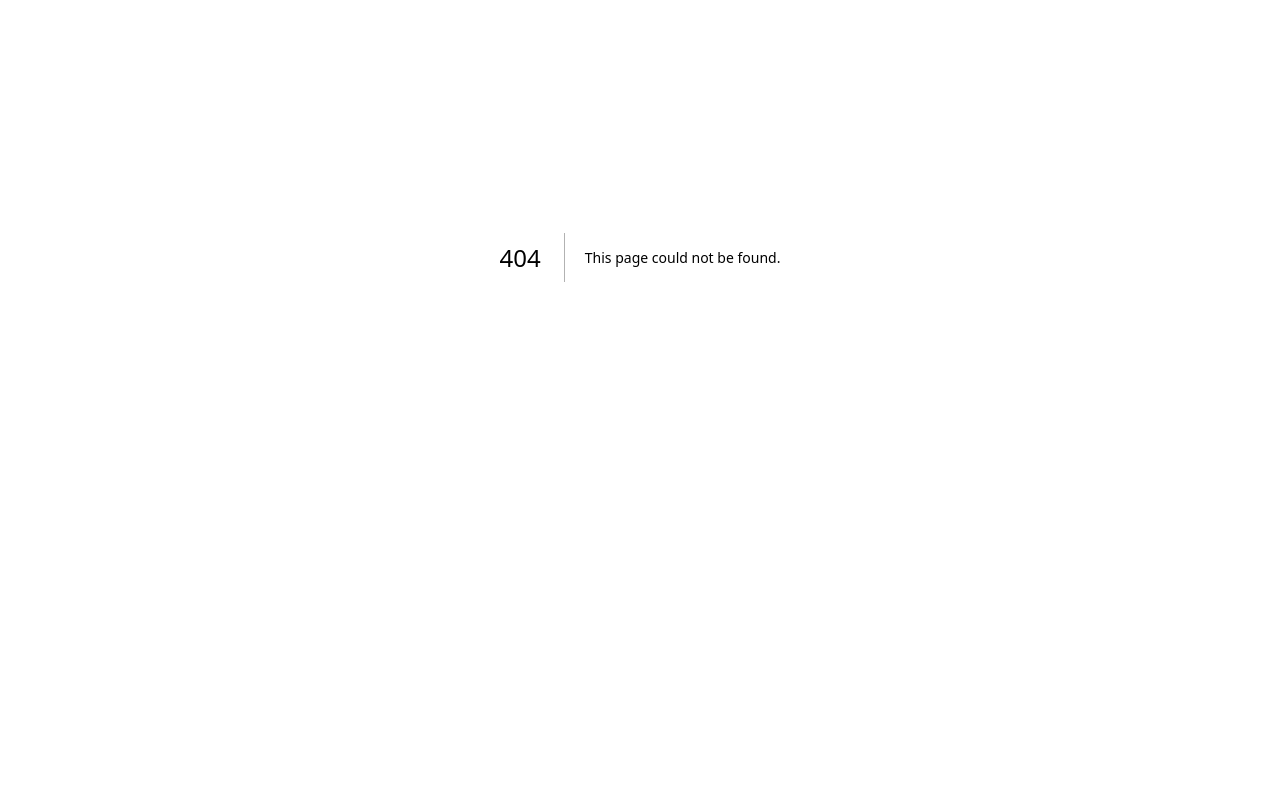
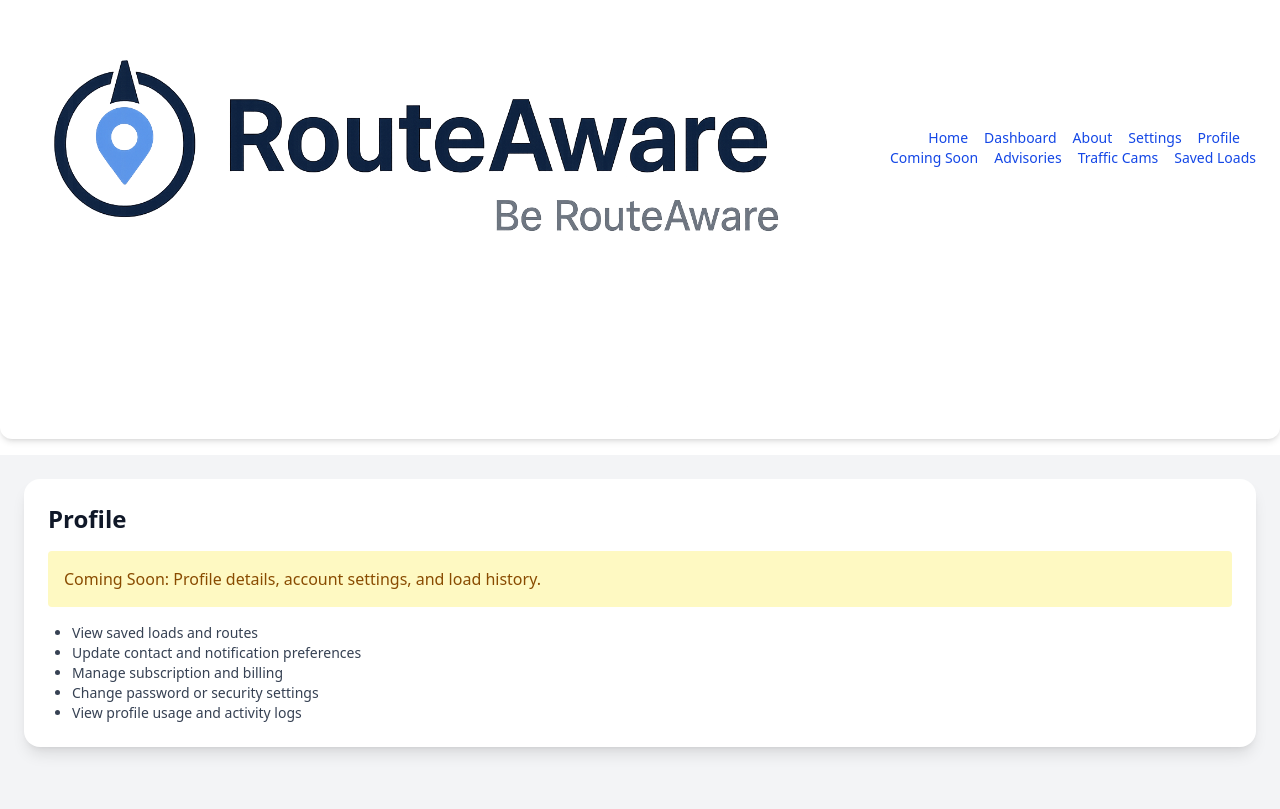
Before and after one commit to RouteAware/routeaware-v1, a Next.js app: page /profile in a window 1280 px wide. Before the commit this address had no page. Shown: the part 143-952 px from the top of the page. Before the commit the page ends 800 px from the top, so only its background shows below. Built offline with nearby package versions, Linux system fonts and the light colour scheme.

Commit message:
Add all new pages and layout cleanup

```diff
--- /dev/null
+++ b/app/about-us/page.tsx
@@ -0,0 +1,10 @@
+export default function Page() {
+  return (
+    <div className="p-6">
+      <h1 className="text-2xl font-bold mb-4">[Page Title]</h1>
+      <div className="bg-yellow-100 text-yellow-800 px-4 py-2 rounded">
+        🚧 Coming Soon: This page will include features like [list features here]
+      </div>
+    </div>
+  );
+}
--- /dev/null
+++ b/app/all-active-advisories/page.tsx
@@ -0,0 +1,22 @@
+'use client';
+
+import React from 'react';
+
+const AllActiveAdvisories = () => {
+  return (
+    <div className="bg-white rounded-2xl shadow-lg p-6">
+      <h1 className="text-2xl font-bold mb-4">All Active Advisories</h1>
+      <div className="bg-yellow-100 text-yellow-800 p-4 rounded-lg mb-4">
+        🚧 This page is under construction. 🚧
+      </div>
+      <ul className="list-disc list-inside text-sm text-gray-700">
+        <li>View all current weather advisories in North America</li>
+        <li>Filter by type (e.g. wind, snow, flooding)</li>
+        <li>See advisory source links and effective timeframes</li>
+        <li>Sort by severity or distance from your saved routes</li>
+      </ul>
+    </div>
+  );
+};
+
+export default AllActiveAdvisories;
--- /dev/null
+++ b/app/all-available-traffic-cams/page.tsx
@@ -0,0 +1,23 @@
+'use client';
+
+import React from 'react';
+
+export default function AllAvailableTrafficCams() {
+  return (
+    <div className="bg-white shadow-lg rounded-2xl p-6">
+      <h1 className="text-2xl font-bold mb-4 text-blue-700">
+        All Available Traffic Cams
+      </h1>
+      <div className="bg-yellow-100 text-yellow-900 p-4 rounded-lg border border-yellow-300 mb-6">
+        🚧 This page is under construction. Check back soon for live traffic cam views and regional snapshots across North America.
+      </div>
+      <ul className="list-disc list-inside text-gray-800 space-y-2">
+        <li>Browse traffic cams by state, city, or interstate corridor</li>
+        <li>Live snapshots and refresh timers for each camera</li>
+        <li>Favorites system to quickly access key locations</li>
+        <li>Overlay camera feeds on your planned route</li>
+        <li>Get alerts when nearby cams detect extreme weather</li>
+      </ul>
+    </div>
+  );
+}
--- /dev/null
+++ b/app/coming-soon/page.tsx
@@ -0,0 +1,22 @@
+'use client';
+
+import React from 'react';
+
+const ComingSoonPage = () => {
+  return (
+    <div className="bg-white shadow-lg rounded-2xl p-6">
+      <h1 className="text-3xl font-bold mb-4 text-center text-blue-700">🚧 Coming Soon</h1>
+      <p className="text-center text-gray-700 mb-6">
+        This page is under construction. Here's what's coming:
+      </p>
+      <ul className="list-disc list-inside text-gray-800">
+        <li>Real-time feature updates</li>
+        <li>Dynamic routing enhancements</li>
+        <li>User-customized alerts</li>
+        <li>Expanded carrier insights</li>
+      </ul>
+    </div>
+  );
+};
+
+export default ComingSoonPage;
--- a/app/components/Header.tsx
+++ b/app/components/Header.tsx
@@ -2,17 +2,34 @@
 
 import React from 'react';
 import Image from 'next/image';
+import Link from 'next/link';
 
 const Header = () => {
   return (
     <header className="w-full bg-white shadow-md px-6 py-2 mb-4 flex flex-col md:flex-row md:items-center md:justify-between rounded-b-xl">
-      <Image
-        src="/logo.png"
-        alt="RouteAware Logo"
-        width={120}   // ⬅️ Adjusted from 200 to 120
-        height={40}
-        className="h-auto w-auto"
-      />
+      {/* Logo linked to home */}
+      <Link href="/" passHref>
+        <Image
+          src="/logo.png"
+          alt="RouteAware Logo"
+          width={120}
+          height={40}
+          className="h-auto w-auto cursor-pointer"
+        />
+      </Link>
+
+      {/* Nav Links */}
+      <nav className="mt-2 md:mt-0 space-x-4 text-sm text-blue-700 font-medium flex flex-wrap justify-start md:justify-end">
+        <Link href="/">Home</Link>
+        <Link href="/dashboard">Dashboard</Link>
+        <Link href="/about-us">About</Link>
+        <Link href="/settings">Settings</Link>
+        <Link href="/profile">Profile</Link>
+        <Link href="/coming-soon">Coming Soon</Link>
+        <Link href="/all-active-advisories">Advisories</Link>
+        <Link href="/all-available-traffic-cams">Traffic Cams</Link>
+        <Link href="/saved-loads">Saved Loads</Link>
+      </nav>
     </header>
   );
 };
--- /dev/null
+++ b/app/dashboard/page.tsx
@@ -0,0 +1,20 @@
+'use client';
+
+export default function DashboardPage() {
+  return (
+    <main className="min-h-screen bg-gray-100 text-gray-900 p-6">
+      <div className="bg-white shadow-lg rounded-2xl p-6">
+        <h1 className="text-3xl font-bold mb-4">Dashboard</h1>
+        <div className="bg-yellow-100 border-l-4 border-yellow-500 text-yellow-700 p-4 mb-4 rounded">
+          🚧 This page is under construction — Coming Soon!
+        </div>
+        <ul className="list-disc pl-6 text-gray-700">
+          <li>Quick view of saved routes</li>
+          <li>Active advisories across saved lanes</li>
+          <li>Recent traffic cam alerts</li>
+          <li>Route planning shortcuts</li>
+        </ul>
+      </div>
+    </main>
+  );
+}
--- a/app/layout.tsx
+++ b/app/layout.tsx
@@ -1,22 +1,24 @@
 import './globals.css';
-import type { Metadata } from "next";
-import { Geist, Geist_Mono } from "next/font/google";
+import type { Metadata } from 'next';
+import { Geist, Geist_Mono } from 'next/font/google';
+import Header from './components/Header';
+import Footer from './components/Footer';
 
 const geistSans = Geist({
-  variable: "--font-geist-sans",
-  subsets: ["latin"],
+  variable: '--font-geist-sans',
+  subsets: ['latin'],
 });
 
 const geistMono = Geist_Mono({
-  variable: "--font-geist-mono",
-  subsets: ["latin"],
+  variable: '--font-geist-mono',
+  subsets: ['latin'],
 });
 
 export const metadata: Metadata = {
-  title: "RouteAware",
-  description: "Plan smarter routes with weather and traffic data",
+  title: 'RouteAware',
+  description: 'Plan smarter routes with weather and traffic data',
   icons: {
-    icon: "/favicon.ico", // ✅ favicon.ico in /public
+    icon: '/favicon.ico',
   },
 };
 
@@ -27,9 +29,12 @@ export default function RootLayout({
 }>) {
   return (
     <html lang="en">
-      {/* ✅ No custom <head /> so metadata gets injected */}
       <body className={`${geistSans.variable} ${geistMono.variable} antialiased`}>
-        {children}
+        <Header />
+        <main className="min-h-screen bg-gray-100 text-gray-900 p-6">
+          {children}
+        </main>
+        <Footer />
       </body>
     </html>
   );
--- a/app/page.tsx
+++ b/app/page.tsx
@@ -2,8 +2,6 @@
 
 import React, { useState } from 'react';
 import Map from './components/Map';
-import Header from './components/Header';
-import Footer from './components/Footer';
 
 export default function Home() {
   const [origin, setOrigin] = useState('');
@@ -28,10 +26,6 @@ export default function Home() {
   };
 
   return (
-    <>
-      <Header />
-
-      <main className="min-h-screen bg-gray-100 text-gray-900 p-6">
     <div className="grid grid-cols-1 md:grid-cols-2 gap-6">
       {/* Map Tile */}
       <div className="bg-white shadow-lg rounded-2xl p-4">
@@ -66,7 +60,7 @@ export default function Home() {
             setDistance('');
             setDuration('');
             setError('');
-                setTimeout(() => setLoading(false), 1000); // simulate loading
+            setTimeout(() => setLoading(false), 1000);
           }}
           disabled={loading}
           className="w-full bg-blue-600 text-white py-2 rounded-lg mb-2"
@@ -81,10 +75,9 @@ export default function Home() {
           Reset
         </button>
       </div>
-        </div>
 
       {/* Route Summary */}
-        <div className="bg-white shadow-lg rounded-2xl p-4 mt-6">
+      <div className="col-span-1 md:col-span-2 bg-white shadow-lg rounded-2xl p-4 mt-6">
         <h2 className="text-xl font-semibold mb-2">Route Summary</h2>
 
         {error && (
@@ -102,9 +95,6 @@ export default function Home() {
           </div>
         )}
       </div>
-      </main>
-
-      <Footer />
-    </>
+    </div>
   );
 }
--- /dev/null
+++ b/app/profile/page.tsx
@@ -0,0 +1,23 @@
+'use client';
+
+import React from "react";
+
+export default function ProfilePage() {
+  return (
+    <div className="bg-white shadow-lg rounded-2xl p-6">
+      <h1 className="text-2xl font-bold mb-4">Profile</h1>
+
+      <div className="bg-yellow-100 text-yellow-800 p-4 rounded mb-4">
+        <p>Coming Soon: Profile details, account settings, and load history.</p>
+      </div>
+
+      <ul className="list-disc pl-6 text-sm text-gray-700">
+        <li>View saved loads and routes</li>
+        <li>Update contact and notification preferences</li>
+        <li>Manage subscription and billing</li>
+        <li>Change password or security settings</li>
+        <li>View profile usage and activity logs</li>
+      </ul>
+    </div>
+  );
+}
--- /dev/null
+++ b/app/saved-loads/page.tsx
@@ -0,0 +1,21 @@
+'use client';
+
+import React from 'react';
+
+export default function SavedLoadsPage() {
+  return (
+    <main className="min-h-screen bg-gray-100 text-gray-900 p-6">
+      <div className="bg-white shadow-lg rounded-2xl p-6 text-center">
+        <h1 className="text-2xl font-bold mb-2 text-blue-700">Saved Loads</h1>
+        <p className="mb-4 text-gray-600">Coming Soon — You’ll be able to:</p>
+        <ul className="list-disc list-inside text-left max-w-xl mx-auto text-gray-700">
+          <li>View a list of all your saved routes</li>
+          <li>Assign custom names to each load</li>
+          <li>See weather alerts tied to each saved load</li>
+          <li>Receive email notifications when weather changes occur</li>
+          <li>Edit or delete saved loads</li>
+        </ul>
+      </div>
+    </main>
+  );
+}
--- /dev/null
+++ b/app/settings/page.tsx
@@ -0,0 +1,26 @@
+'use client';
+
+import React from "react";
+
+export default function SettingsPage() {
+  return (
+    <main className="min-h-screen bg-gray-100 text-gray-900 p-6">
+      <div className="max-w-3xl mx-auto bg-white shadow-lg rounded-2xl p-6">
+        <h1 className="text-2xl font-bold mb-4">Settings</h1>
+
+        <div className="bg-yellow-100 text-yellow-800 p-4 rounded mb-6">
+          Coming Soon — This page will allow you to customize your preferences!
+        </div>
+
+        <ul className="list-disc list-inside text-sm text-gray-700">
+          <li>Toggle between dark mode, light mode, and system mode</li>
+          <li>Select units (miles/km, °F/°C)</li>
+          <li>Enable or disable route alert emails</li>
+          <li>Choose 12-hour or 24-hour time format</li>
+          <li>Control map overlays (traffic, radar, cams)</li>
+          <li>Set language or region preferences</li>
+        </ul>
+      </div>
+    </main>
+  );
+}
```
Lines whose indentation alone changed are shown as unchanged.
